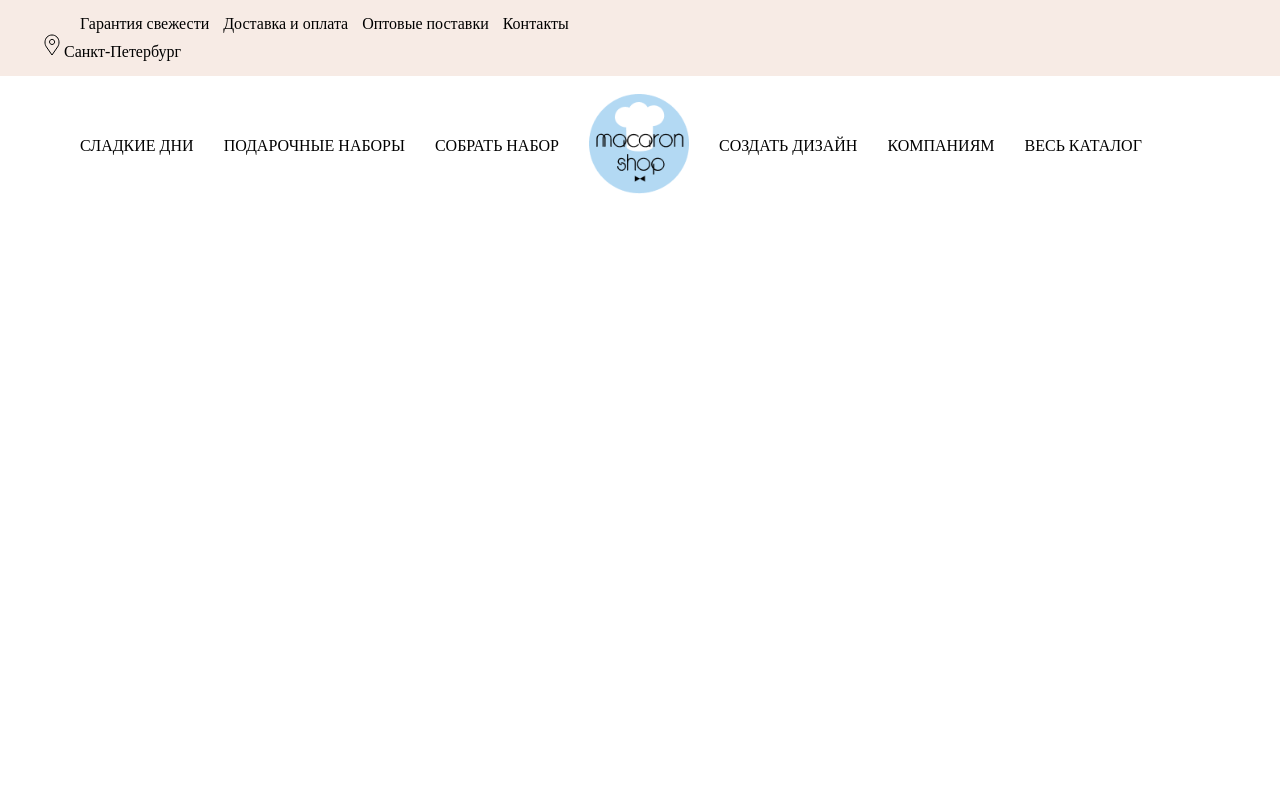
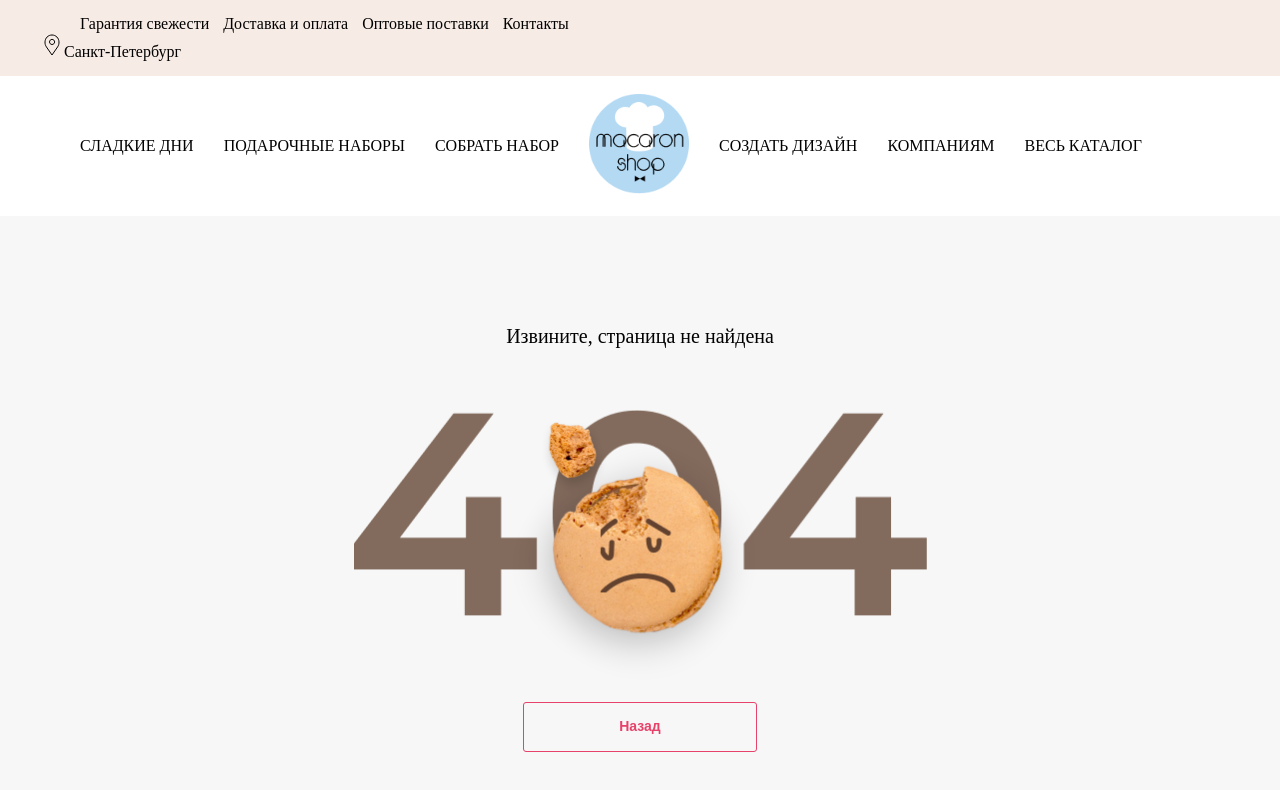
Before and after one commit to ITboo/next-macaron, a Next.js app: page /pages/not-found in a window 1280 px wide. Shown: the top 790 px of the page. Built offline with nearby package versions, Linux system fonts and the light colour scheme.

Commit message:
feat: create markup and styles

```diff
--- a/src/app/pages/not-found/page.module.css
+++ b/src/app/pages/not-found/page.module.css
@@ -0,0 +1,62 @@
+.wrapper_not_found {
+    background-color: #f7f7f7;
+    position: relative;
+    text-align: center;
+}
+
+.text_not_found {
+    padding-top: 109px;
+    padding-bottom: 63px;
+    font-weight: 400;
+    font-size: 20px;
+    line-height: 110%;
+    text-align: center;
+    color: #000;
+}
+
+.error {
+    position: relative;
+    background-image: url('/404.png');
+    background-size: cover;
+    background-position: center;
+    height: 208px;
+    max-width: 574px;
+    margin: 0 auto;
+}
+
+.images_cookies {
+    position: absolute;
+    top: 45%;
+    left: 0;
+    right: 1%;
+    bottom: 0;
+    display: flex;
+    justify-content: center;
+    align-items: center;
+}
+
+.images_cookies img {
+    z-index: 1;
+}
+
+.error img {
+    z-index: 0;
+}
+
+.back_button {
+    border: 1px solid #e7426a;
+    color: #e7426a;
+    border-radius: 3px;
+    width: 234px;
+    height: 50px;
+    background-color: #f7f7f7;
+    font-size: 14px;
+    font-weight: 600;
+    line-height: 17.07px;
+    text-align: center;
+    margin-top: 84px;
+    margin-bottom: 60px;
+    cursor: pointer;
+    position: relative;
+    z-index: 10;
+}
--- a/src/app/pages/not-found/page.tsx
+++ b/src/app/pages/not-found/page.tsx
@@ -1,11 +1,43 @@
-//import styles from './page.module.css';
+import styles from './page.module.css';
+import Image from 'next/image';
+// const CookieImg = () => {
+//   return (
+//       <Image
+//           src="/cookie.png"
+//           alt="Sad cookie"
+//           width={321}
+//           height={321}
+//       />
+//   );
+// };
+
 
 import Container from '@/app/components/Container';
 
 const NotFound = () => {
   return (
     <section>
-      <Container></Container>
+      <div className={styles.wrapper_not_found}>
+      <Container>
+          <p className={styles.text_not_found}>Извините, страница не найдена</p>
+          <div className={styles.wrapper_error}>
+          <div className={styles.error}>
+
+
+          <div className={styles.images_cookies}>
+            {/* <CookieImg /> */}
+            <Image src='/cookie.png' alt='sad cookie' width={321} height={321}/>
+          {/* <Image
+          src="/cookie.png"
+          alt={'Sad cookie'}
+          width={321}
+          height={321}/> */}
+          </div>
+          </div>
+          <button className={styles.back_button}>Назад</button>
+        </div>
+      </Container>
+      </div>
     </section>
   );
 };
```
Also changed, not shown: public/404.png (added), public/cookie.png (added).
